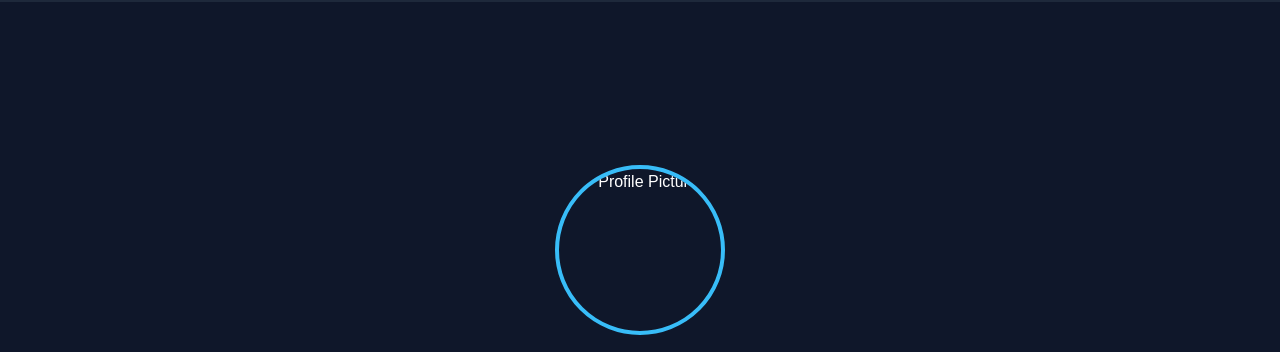
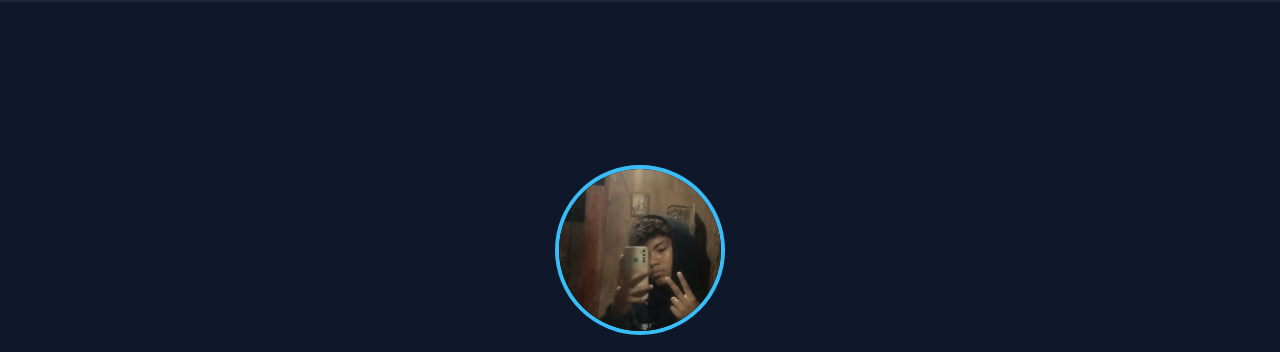
Before and after one commit to ryecharlesgutierrez03-hue/finals-exam, a plain HTML site: page index.html in a window 1280 px wide. Shown: the part 72-424 px from the top of the page. Drawn offline with Linux system fonts and the light colour scheme.

Commit message:
Update profile picture source in index.html

```diff
--- a/index.html
+++ b/index.html
@@ -24,7 +24,7 @@
 </header>
 
 <section class="home" id="home">
-    <img src="picture.jpeg" alt="Profile Picture" class="profile-pic">
+    <img src="gutierrez.png" alt="Profile Picture" class="profile-pic">
 
     <h1>Hello, I'm <span>Rye Charles</span></h1>
     <p>First Year BS Information Technology Student</p>
```
